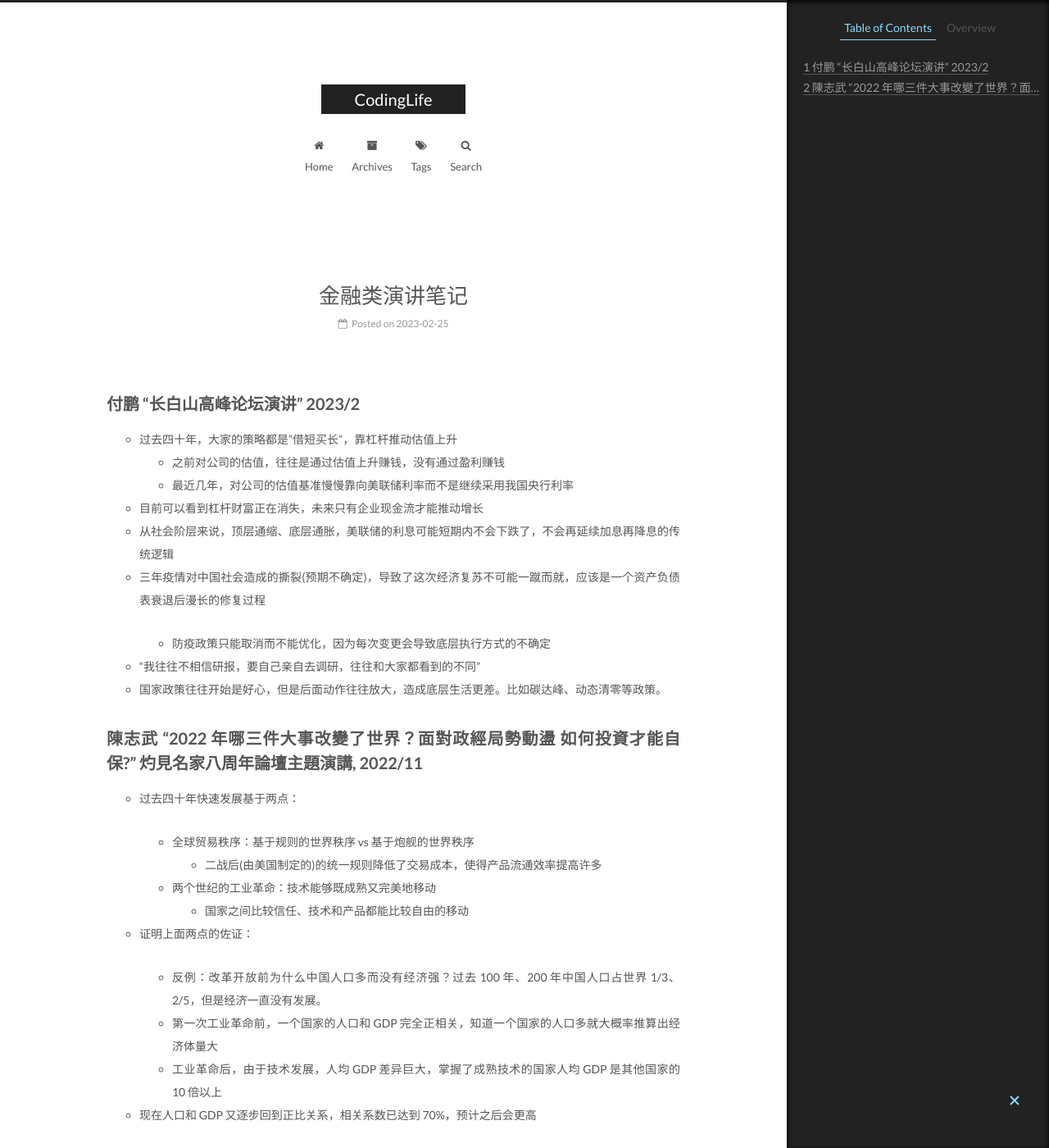
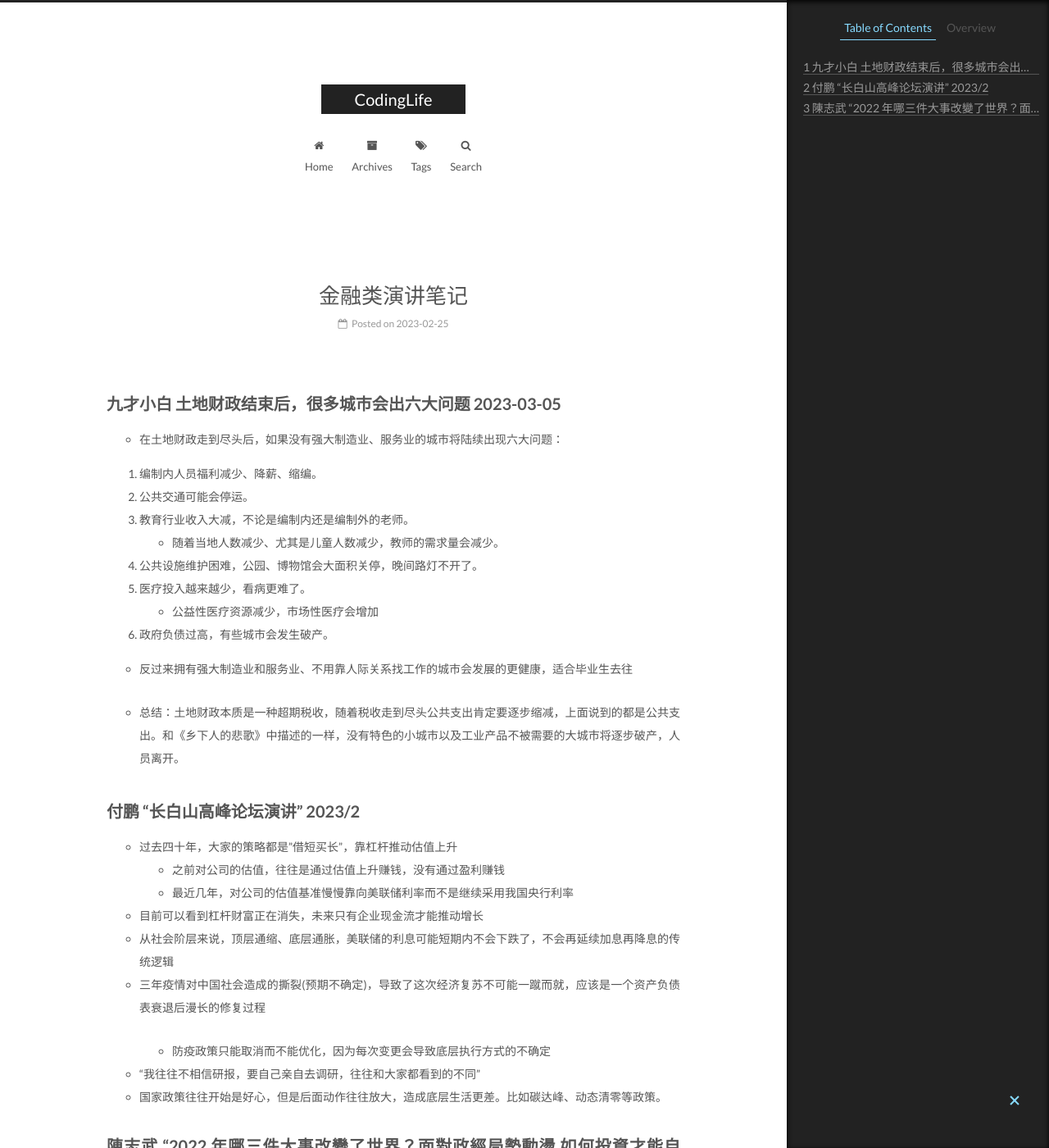
Before and after one commit to CodeHunter2006/CodeHunter2006.github.io, a Jekyll site: the page built from _posts/2023-02-25-FinancialAddressNote.md, in a window 1280 px wide and 1400 px high. Shown: the whole window at 82% size. Built offline with Jekyll 4.4.1, drawn with Linux system fonts in a browser that asks for light colours.

Commit message:
doc: add comments

```diff
--- a/_posts/2023-02-25-FinancialAddressNote.md
+++ b/_posts/2023-02-25-FinancialAddressNote.md
@@ -4,6 +4,23 @@ title: "金融类演讲笔记"
 date: 2023-02-25 22:00:00 +0800
 tags: book
 ---
+
+## 九才小白 土地财政结束后，很多城市会出六大问题 2023-03-05
+
+- 在土地财政走到尽头后，如果没有强大制造业、服务业的城市将陆续出现六大问题：
+
+1. 编制内人员福利减少、降薪、缩编。
+2. 公共交通可能会停运。
+3. 教育行业收入大减，不论是编制内还是编制外的老师。
+   - 随着当地人数减少、尤其是儿童人数减少，教师的需求量会减少。
+4. 公共设施维护困难，公园、博物馆会大面积关停，晚间路灯不开了。
+5. 医疗投入越来越少，看病更难了。
+   - 公益性医疗资源减少，市场性医疗会增加
+6. 政府负债过高，有些城市会发生破产。
+
+- 反过来拥有强大制造业和服务业、不用靠人际关系找工作的城市会发展的更健康，适合毕业生去往
+
+- 总结：土地财政本质是一种超期税收，随着税收走到尽头公共支出肯定要逐步缩减，上面说到的都是公共支出。和《乡下人的悲歌》中描述的一样，没有特色的小城市以及工业产品不被需要的大城市将逐步破产，人员离开。
 
 ## 付鹏 "长白山高峰论坛演讲" 2023/2
 
```
